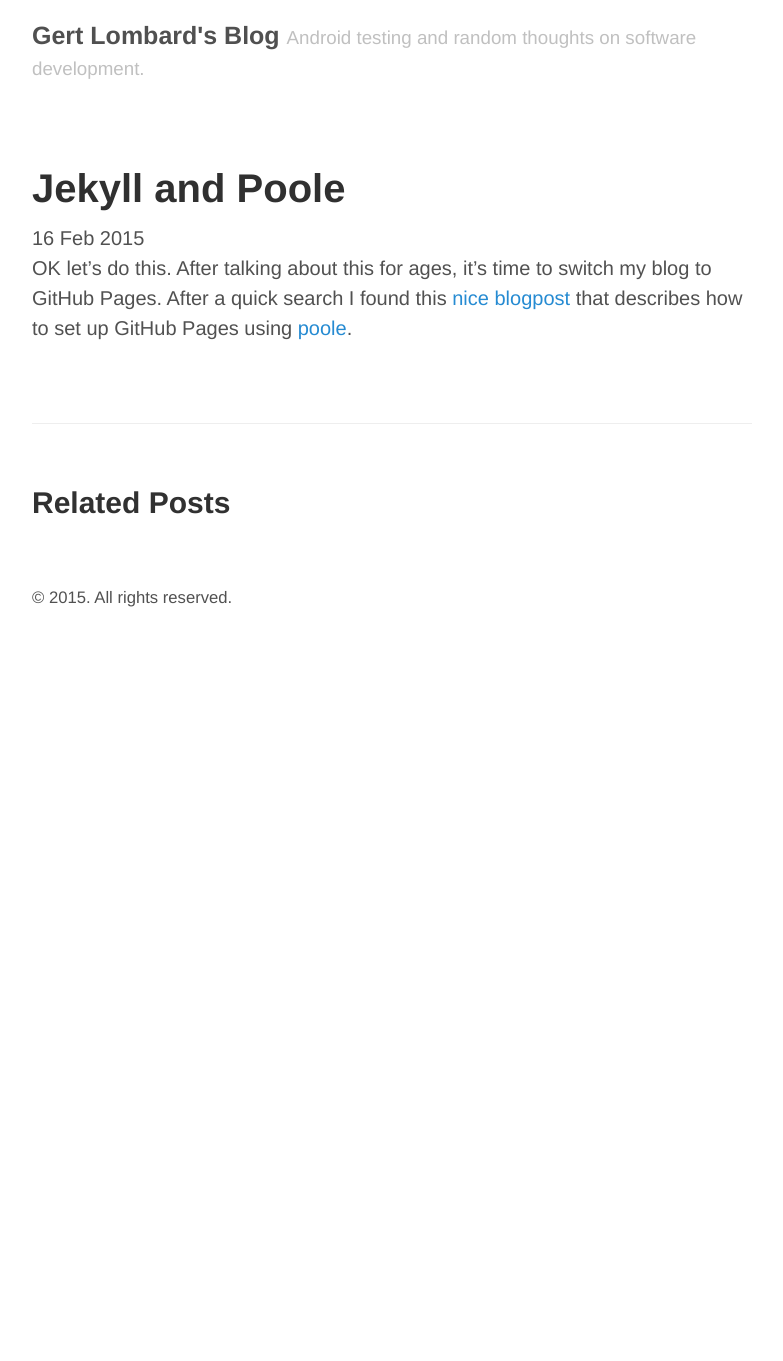
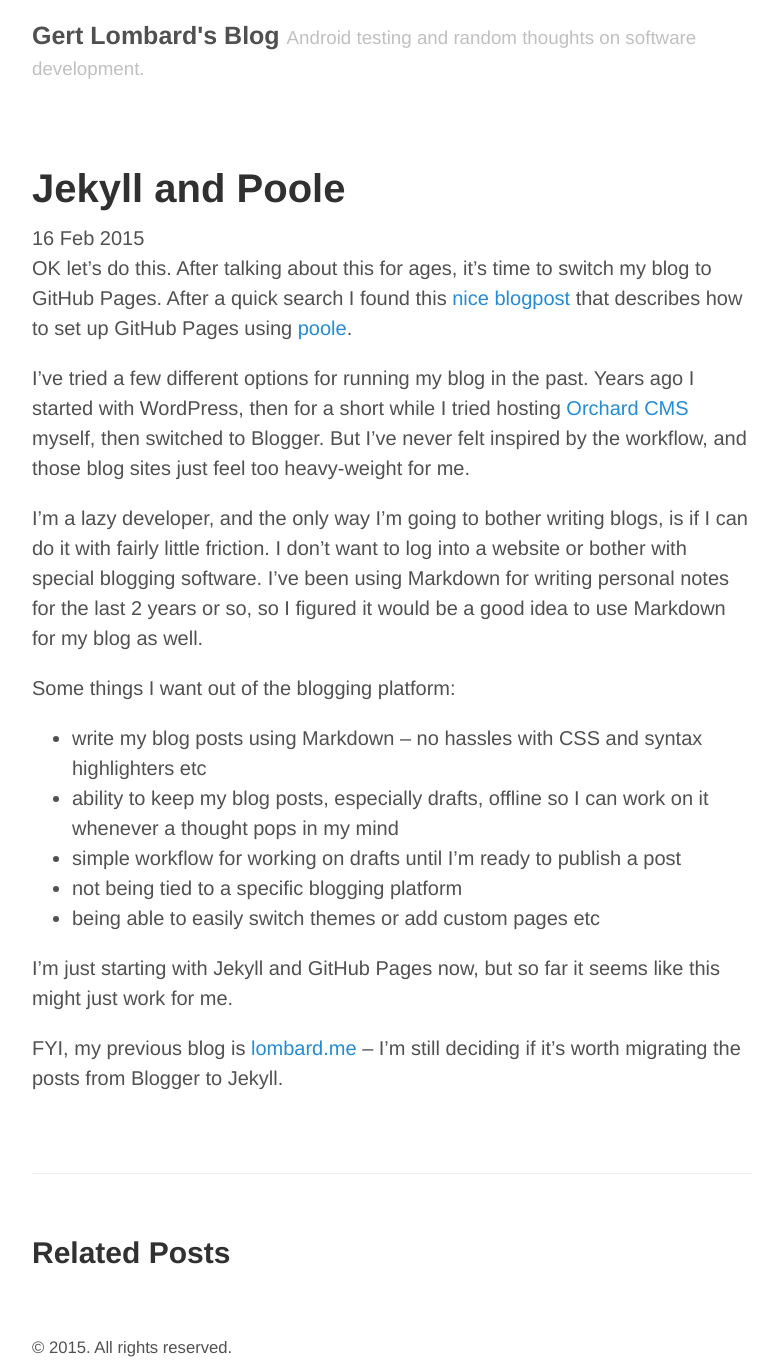
Before and after one commit to glombard/glombard.github.io, a Jekyll site: the page built from _posts/2015-02-16-jekyll-poole.md, in a window 1280 px wide. Shown: the whole page, without its empty margins (248-1031 px from the left). Built offline with Jekyll 4.4.1, drawn with Linux system fonts in a browser that asks for light colours; before the commit the page ends 900 px from its top, so only the background shows below that.

Commit message:
Added section about old blog

```diff
--- a/_posts/2015-02-16-jekyll-poole.md
+++ b/_posts/2015-02-16-jekyll-poole.md
@@ -4,3 +4,19 @@ title: Jekyll and Poole
 ---
 
 OK let's do this. After talking about this for ages, it's time to switch my blog to GitHub Pages. After a quick search I found this [nice blogpost](http://joshualande.com/jekyll-github-pages-poole/) that describes how to set up GitHub Pages using [poole](https://github.com/poole/poole).
+
+I've tried a few different options for running my blog in the past. Years ago I started with WordPress, then for a short while I tried hosting [Orchard CMS]() myself, then switched to Blogger. But I've never felt inspired by the workflow, and those blog sites just feel too heavy-weight for me.
+
+I'm a lazy developer, and the only way I'm going to bother writing blogs, is if I can do it with fairly little friction. I don't want to log into a website or bother with special blogging software. I've been using Markdown for writing personal notes for the last 2 years or so, so I figured it would be a good idea to use Markdown for my blog as well.
+
+Some things I want out of the blogging platform:
+
+- write my blog posts using Markdown -- no hassles with CSS and syntax highlighters etc
+- ability to keep my blog posts, especially drafts, offline so I can work on it whenever a thought pops in my mind
+- simple workflow for working on drafts until I'm ready to publish a post
+- not being tied to a specific blogging platform
+- being able to easily switch themes or add custom pages etc
+
+I'm just starting with Jekyll and GitHub Pages now, but so far it seems like this might just work for me.
+
+FYI, my previous blog is [lombard.me](http://lombard.me) -- I'm still deciding if it's worth migrating the posts from Blogger to Jekyll.
```
